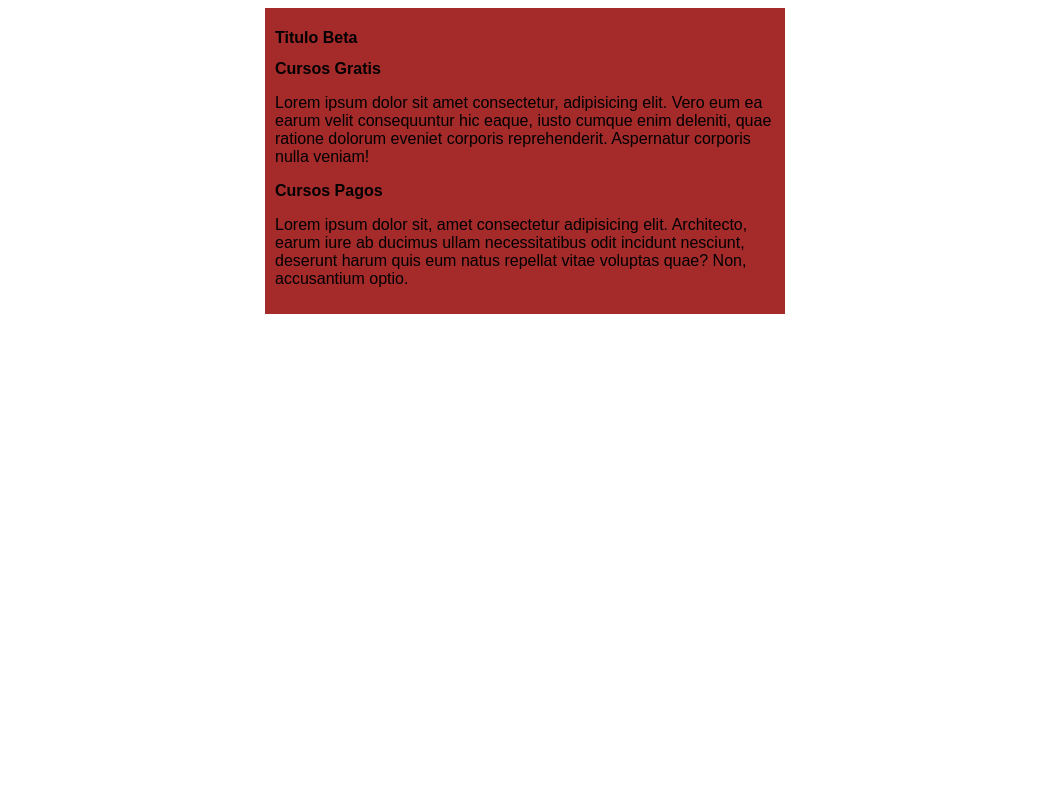
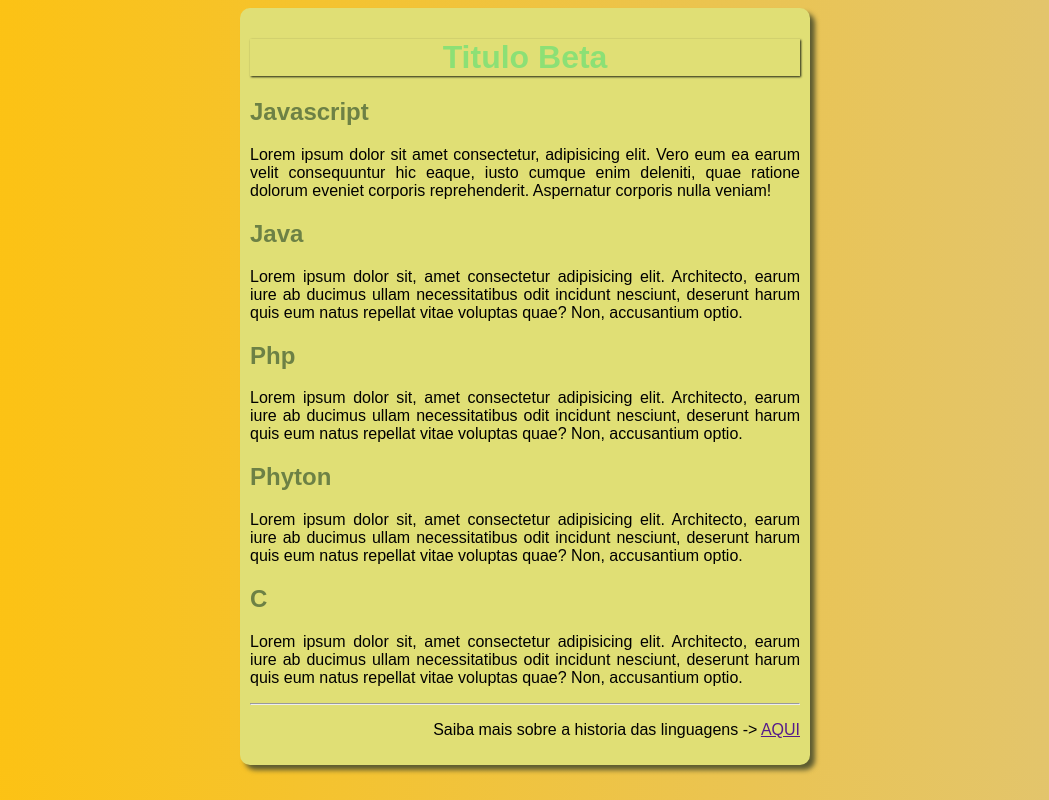
Before and after one commit to W3llison20/projeto-site, a plain HTML site: page index.html in a window 1280 px wide. Shown: the whole page, without its empty margins (115-1164 px from the left). Drawn offline with Linux system fonts and the light colour scheme.

Commit message:
Modificações em CSS
Uso básico das CSS

```diff
--- a/estilos/style.css
+++ b/estilos/style.css
@@ -1,15 +1,37 @@
+@charset "UTF-8";
 *{
     font-family: Arial, Helvetica, sans-serif;
-    font-size: 16px;
 }
 
 body{
-    background-color: rgb(red, green, blue);
+    background-image: linear-gradient(90deg, #ffc20b, #E0C575);
 }
 
 main{
-    width: 500px;
+    width: 550px;
+
+    background-color: #E0DF75;
+    padding: 10px;
+    border-radius: 10px;
+    box-shadow: 5px 5px 5px #5c5b30;
     margin: auto;
-    background-color: brown;
-    padding: 10px;
 }
+
+
+h1{
+    color: #8CE075;
+    text-align: center;
+    box-shadow: 1px 1px 2px #070c06e5;
+}
+
+h2{
+    color: #6d8145;
+}
+
+p{
+    text-align: justify;
+}
+
+#link{
+    text-align: end;
+}
--- a/index.html
+++ b/index.html
@@ -1,24 +1,32 @@
 <!DOCTYPE html>
-<html lang="Pt-br">
+<html lang="pt-br">
 <head>
     <meta charset="UTF-8">
     <meta name="viewport" content="width=device-width, initial-scale=1.0">
-    <title>TITULO DO SITE BETA</title>
+    <title>SITE BETA</title>
     <link rel="stylesheet" href="estilos/style.css">
 </head>
 <body>
   <main>
-    <header>
         <h1>Titulo Beta</h1>
-    </header>
-    <article>
-        <h2>Cursos Gratis</h2>
+        <h2>Javascript</h2>
         <p>Lorem ipsum dolor sit amet consectetur, adipisicing elit. Vero eum ea earum velit consequuntur hic eaque, iusto cumque enim deleniti, quae ratione dolorum eveniet corporis reprehenderit. Aspernatur corporis nulla veniam!</p>
-    </article>
-    <article>
-        <h2>Cursos Pagos</h2>
+
+        <h2>Java</h2>
         <p>Lorem ipsum dolor sit, amet consectetur adipisicing elit. Architecto, earum iure ab ducimus ullam necessitatibus odit incidunt nesciunt, deserunt harum quis eum natus repellat vitae voluptas quae? Non, accusantium optio.</p>
-    </article>
+
+        <h2>Php</h2>
+        <p>Lorem ipsum dolor sit, amet consectetur adipisicing elit. Architecto, earum iure ab ducimus ullam necessitatibus odit incidunt nesciunt, deserunt harum quis eum natus repellat vitae voluptas quae? Non, accusantium optio.</p>
+
+        <h2>Phyton</h2>
+        <p>Lorem ipsum dolor sit, amet consectetur adipisicing elit. Architecto, earum iure ab ducimus ullam necessitatibus odit incidunt nesciunt, deserunt harum quis eum natus repellat vitae voluptas quae? Non, accusantium optio.</p>
+
+        <h2>C</h2>
+        <p>Lorem ipsum dolor sit, amet consectetur adipisicing elit. Architecto, earum iure ab ducimus ullam necessitatibus odit incidunt nesciunt, deserunt harum quis eum natus repellat vitae voluptas quae? Non, accusantium optio.</p>
+        <hr>
+
+        <p id="link">Saiba mais sobre a historia das linguagens -> <a href="">AQUI</a></p>
   </main>
+
 </body>
 </html>
```
